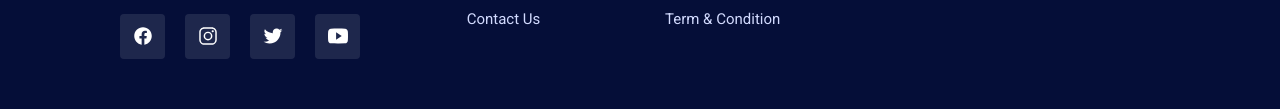
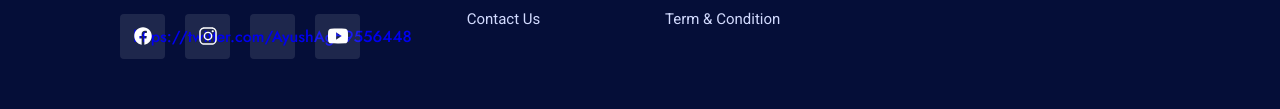
Before and after one commit to AyushAgarwal15/E-lerning-Website, a plain HTML site: page index.html in a window 1280 px wide. Shown: the part 8540-8649 px from the top of the page. Drawn offline with nearby package versions, Linux system fonts and the light colour scheme.

Commit message:
Update index.html

```diff
--- a/index.html
+++ b/index.html
@@ -1193,6 +1193,7 @@
             </a>
             <a href="#">
               <ion-icon name="logo-twitter"></ion-icon>
+              https://twitter.com/AyushAg59556448
             </a>
             <a href="#">
               <ion-icon name="logo-youtube"></ion-icon>
```
